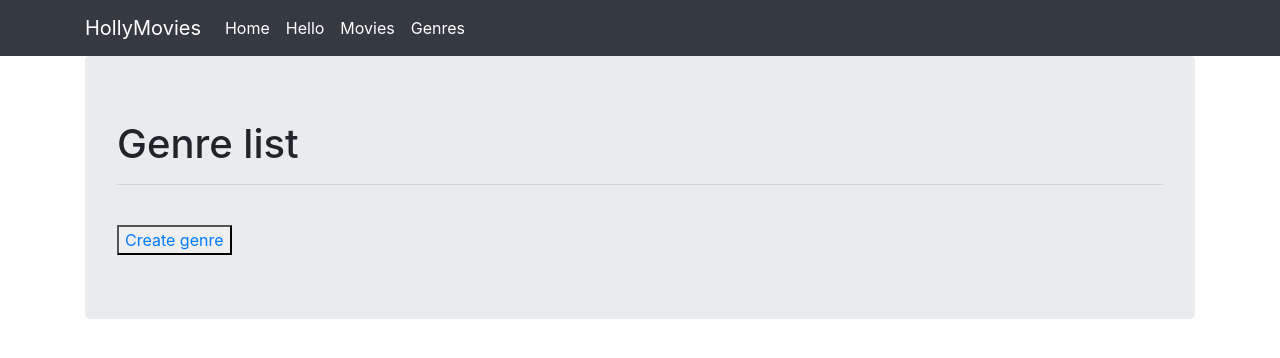
After one commit to silox/sda-backend, a Django app: page /genre/ in a window 1280 px wide. The commit adds this page. Shown: the top 358 px of the page. Run offline with Django 4.2, Linux system fonts and the light colour scheme; data that the repository does not hold is empty; some libraries are stand-ins or nearby versions.

Commit message:
Add genre list

```diff
--- a/sda_tutorial/urls.py
+++ b/sda_tutorial/urls.py
@@ -20,7 +20,7 @@ from django.urls import path
 from viewer.models import Genre, Movie
 from viewer.views import (
     MovieListView, hello, index, MovieCreateView, GenreCreateView, MovieUpdateView,
-    GenreUpdateView, MovieDeleteView, GenreDeleteView, MovieDetailView
+    GenreUpdateView, MovieDeleteView, GenreDeleteView, MovieDetailView, GenreListView, GenreDetailView
 )
 
 admin.site.register(Genre)
@@ -35,6 +35,8 @@ urlpatterns = [
     path('movie/create', MovieCreateView.as_view(), name='movie_create'),
     path('movie/update/<pk>', MovieUpdateView.as_view(), name='movie_update'),
     path('movie/delete/<pk>', MovieDeleteView.as_view(), name='movie_delete'),
+    path('genre/', GenreListView.as_view(), name='genre_list'),
+    path('genre/detail/<pk>', GenreDetailView.as_view(), name='genre_detail'),
     path('genre/create/', GenreCreateView.as_view(), name='genre_create'),
     path('genre/update/<pk>', GenreUpdateView.as_view(), name='genre_update'),
     path('genre/delete/<pk>', GenreDeleteView.as_view(), name='genre_delete'),
--- a/viewer/forms.py
+++ b/viewer/forms.py
@@ -22,6 +22,7 @@ class MovieForm(ModelForm):
         super().__init__(*args, **kwargs)
         for visible in self.visible_fields():
             visible.field.widget.attrs['class'] = 'form-control'
+
     def clean_description(self):
         # Každá věta bude začínat velkým písmenem
         initial = self.cleaned_data['description']
@@ -43,3 +44,8 @@ class GenreForm(ModelForm):
     class Meta:
         model = Genre
         fields = '__all__'
+
+    def __init__(self, *args, **kwargs):
+        super().__init__(*args, **kwargs)
+        for visible in self.visible_fields():
+            visible.field.widget.attrs['class'] = 'form-control'
--- /dev/null
+++ b/viewer/templates/genre_list.html
@@ -0,0 +1,19 @@
+{% extends "base.html" %}
+
+{% block content %}
+  <h1>Genre list</h1>
+  <hr>
+  <table>
+    <tbody>
+    {% for genre in object_list %}
+      <tr>
+        <td><a href="{% url 'genre_detail' genre.pk %}">{{ genre.name }}</a></td>
+        <td><a href="{% url 'genre_update' genre.pk %}">Edit</a></td>
+        <td><a href="{% url 'genre_delete' genre.pk %}">Delete</a></td>
+      </tr>
+    {% endfor %}
+    </tbody>
+  </table>
+  <br>
+  <button><a href="{% url 'genre_create' %}">Create genre</a></button>
+{% endblock %}
--- a/viewer/templates/movie_list.html
+++ b/viewer/templates/movie_list.html
@@ -1,6 +1,8 @@
 {% extends "base.html" %}
 
 {% block content %}
+  <h1>Movie list</h1>
+  <hr>
   <table>
     <tbody>
     {% for movie in object_list %}
--- a/viewer/templates/navbar.html
+++ b/viewer/templates/navbar.html
@@ -18,8 +18,8 @@
                 <a class="nav-item nav-link active" href="{% url 'movie_list' %}">
                     Movies
                 </a>
-                <a class="nav-item nav-link active" href="{% url 'genre_create' %}">
-                    Create Genres
+                <a class="nav-item nav-link active" href="{% url 'genre_list' %}">
+                    Genres
                 </a>
             </div>
         </div>
--- a/viewer/views.py
+++ b/viewer/views.py
@@ -43,7 +43,7 @@ class MovieDetailView(DetailView):
 
 
 class MovieCreateView(CreateView):
-    template_name = 'obj_create_form.html'
+    template_name = 'movie_form.html'
     form_class = MovieForm
     success_url = reverse_lazy('movie_list')
 
@@ -53,7 +53,7 @@ class MovieCreateView(CreateView):
 
 
 class MovieUpdateView(UpdateView):
-    template_name = 'obj_create_form.html'
+    template_name = 'movie_form.html'
     model = Movie
     form_class = MovieForm
     success_url = reverse_lazy('movie_list')
@@ -70,10 +70,20 @@ class MovieDeleteView(DeleteView):
     extra_context = {'model_name': 'movie'}
 
 
+class GenreListView(ListView):
+    template_name = 'genre_list.html'
+    model = Genre
+
+
+class GenreDetailView(DetailView):
+    template_name = 'genre_detail.html'
+    model = Genre
+
+
 class GenreCreateView(CreateView):
-    template_name = 'obj_create_form.html'
+    template_name = 'genre_form.html'
     form_class = GenreForm
-    success_url = reverse_lazy('index')
+    success_url = reverse_lazy('genre_list')
 
     def form_invalid(self, form):
         logger.warning('User provided invalid data.')
@@ -81,10 +91,10 @@ class GenreCreateView(CreateView):
 
 
 class GenreUpdateView(UpdateView):
-    template_name = 'obj_create_form.html'
+    template_name = 'genre_form.html'
     model = Genre
     form_class = GenreForm
-    success_url = reverse_lazy('index')
+    success_url = reverse_lazy('genre_list')
 
     def form_invalid(self, form):
         logger.warning('User provided invalid data while updating a genre.')
@@ -94,5 +104,5 @@ class GenreUpdateView(UpdateView):
 class GenreDeleteView(DeleteView):
     template_name = 'obj_delete_form.html'
     model = Genre
-    success_url = reverse_lazy('index')
+    success_url = reverse_lazy('genre_list')
     extra_context = {'model_name': 'genre'}
```
Also changed, not shown: viewer/templates/genre_detail.html (added, +9 -0 lines), viewer/templates/genre_form.html (added, +19 -0 lines), viewer/templates/movie_detail.html (+4 -4 lines), viewer/templates/movie_form.html (renamed from viewer/templates/obj_create_form.html).
